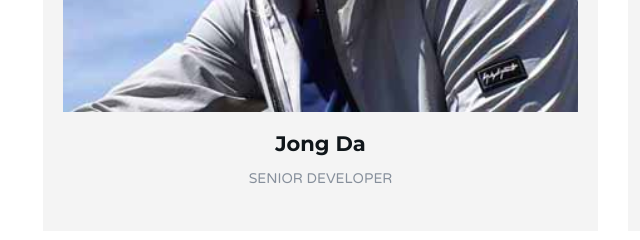
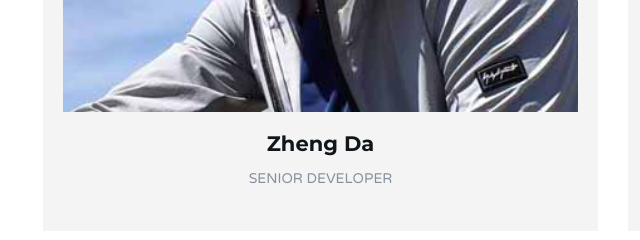
Before and after one commit to CleverMobile2811/fullstack_landing, a plain HTML site: page index.html in a window 1280 px wide. Shown: the part 5980-6220 px from the top of the page, 27-667 px from the left. Drawn offline with Linux system fonts and the light colour scheme.

Commit message:
- fix name

```diff
--- a/index.html
+++ b/index.html
@@ -574,7 +574,7 @@
 							</div>
 						</div>
 						<div class="team-content">
-							<h3>Jong Da</h3>
+							<h3>Zheng Da</h3>
 							<span>Senior Developer</span>
 						</div>
 					</div>
```
